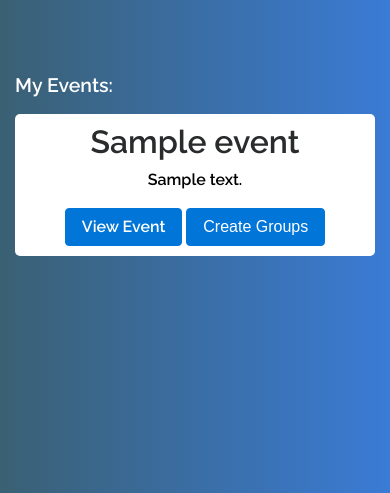
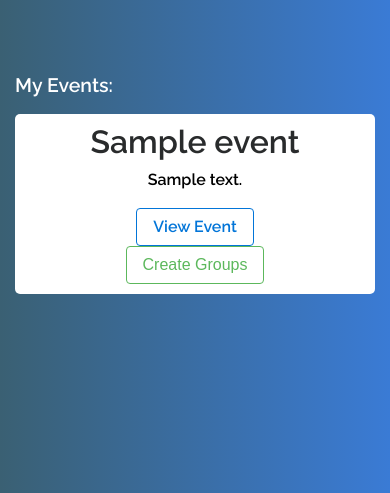
Before and after one commit to NathanFuller/groupatize-us, a Django app: template mainApp/templates/mainApp/dashboard.html in a window 390 px wide. Shown: the part 54-547 px from the top of the page. Run offline with Django 3.2, Linux system fonts and the light colour scheme; the template is opened without the code that fills it: values that come from a table or form of the project are taken from there, others are empty; tables that the repository leaves empty hold one stand-in row (values such as "Sample post"); some libraries are stand-ins or nearby versions.

Commit message:
Styling changes. Changed location of groupatize button. Only groups show on event page after groups have been made. Cant add or rate projects after groups have been made

```diff
--- a/mainApp/templates/mainApp/dashboard.html
+++ b/mainApp/templates/mainApp/dashboard.html
@@ -55,6 +55,15 @@
 			.fa {
 				font-size: 3vw;
 			}
+			@media only screen and (max-device-width: 769px) {
+				.btn {
+					margin-top: 10px;
+				}
+				.fa {
+					font-size: 10vw;
+				}
+			}
+
 		</style>
 	</head>
 	<body>
@@ -105,8 +114,20 @@
                                 <div class="event_container">
                                     <h2>{{event.name}}</h2>
                                     <p>{{event.description}}</p>
-                                    <a href="../event/{{event.id}}" class= "btn btn-primary">View Event</a>
-                                    <button type="button" name="button" class="btn btn-primary">Create Groups</button>
+									<div class="container">
+										<div class="row">
+											<div class="col-lg-6">
+												<a href="../event/{{event.id}}" class= "btn btn-outline-primary">View Event</a>
+											</div>
+											<div class="col-lg-6">
+												<form action="{% url 'groupatize' %}" method="post">
+													<button type="submit" name="button" class="btn btn-outline-success">Create Groups</button>
+													<input type="hidden" name="event_id" value="{{event.pk}}">
+													{% csrf_token %}
+												</form>
+											</div>
+										</div>
+									</div>
                                 </div>
                             </a>
                         </div>
```
Also changed, not shown: mainApp/templates/mainApp/event.html (+11 -6 lines), mainApp/templates/mainApp/index.html (+8 -0 lines).
